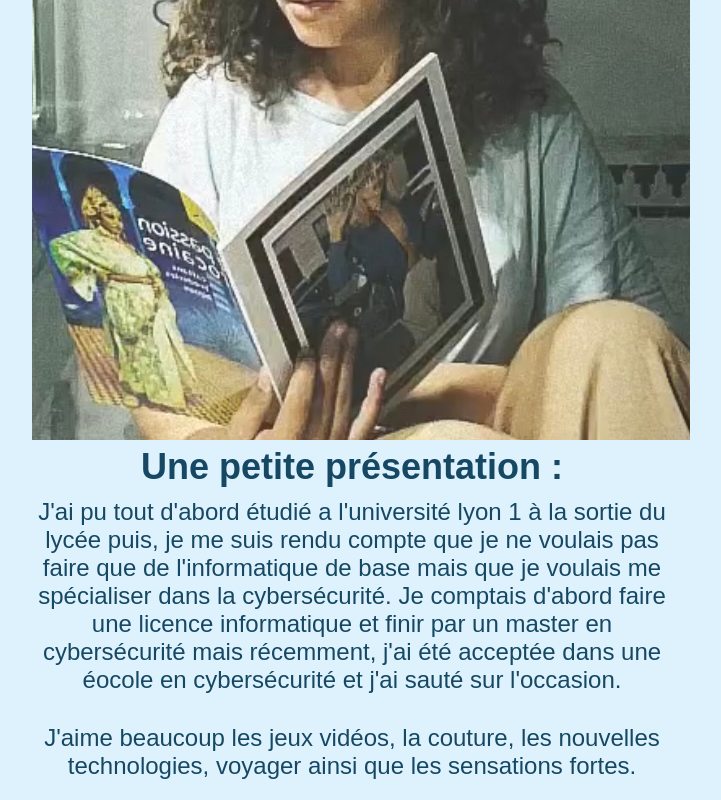
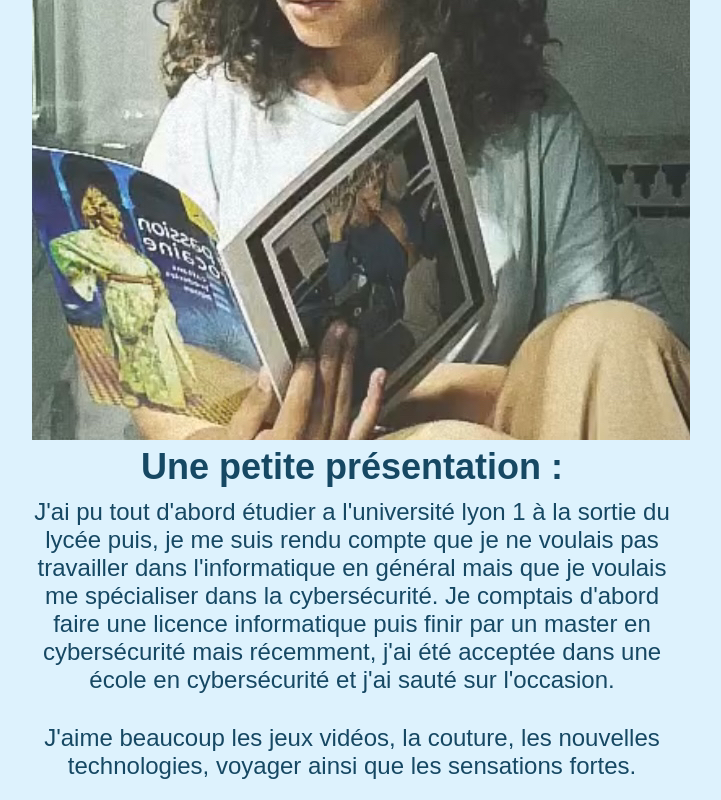
Before and after one commit to Leyrham/cv, a plain HTML site: page index.html in a window 1280 px wide. Shown: the part 771-1571 px from the top of the page, without its empty margins (288-1009 px from the left). Drawn offline with Linux system fonts and the light colour scheme.

Commit message:
Update index.html

```diff
--- a/index.html
+++ b/index.html
@@ -12,7 +12,7 @@
         User Interface, developer, Intelligence Artificielle, Machine Learning, ">
 
         <!-- Description du site -->
-        <meta name="description" content="Etudiante à la cybermanagement School, voici un site que j'ai développé . Il est developpé en css et html.">
+        <meta name="description" content="Etudiante à la cybermanagement School, voici un site que j'ai développé. Il est developpé en css et html.">
 
         <!-- Fonts -->
         <link href="https://fonts.googleapis.com/css?family=Open+Sans" rel="stylesheet">
@@ -50,7 +50,7 @@
             <section id="bio" class="bio-section">
                 <h2 class="bio-head">Une petite présentation :</h2>
                 <p>
-                    J'ai pu tout d'abord étudié a l'université lyon 1 à la sortie du lycée puis, je me suis rendu compte que je ne voulais pas faire que de l'informatique de base mais que je voulais me spécialiser dans la cybersécurité. Je comptais d'abord faire une licence informatique et finir par un master en cybersécurité mais récemment, j'ai été acceptée dans une éocole en cybersécurité et j'ai sauté sur l'occasion.
+                    J'ai pu tout d'abord étudier a l'université lyon 1 à la sortie du lycée puis, je me suis rendu compte que je ne voulais pas travailler dans l'informatique en général mais que je voulais me spécialiser dans la cybersécurité. Je comptais d'abord faire une licence informatique puis finir par un master en cybersécurité mais récemment, j'ai été acceptée dans une école en cybersécurité et j'ai sauté sur l'occasion.
                 </p>
                 <p>
                     J'aime beaucoup les jeux vidéos, la couture, les nouvelles technologies, voyager ainsi que les sensations fortes.
```
